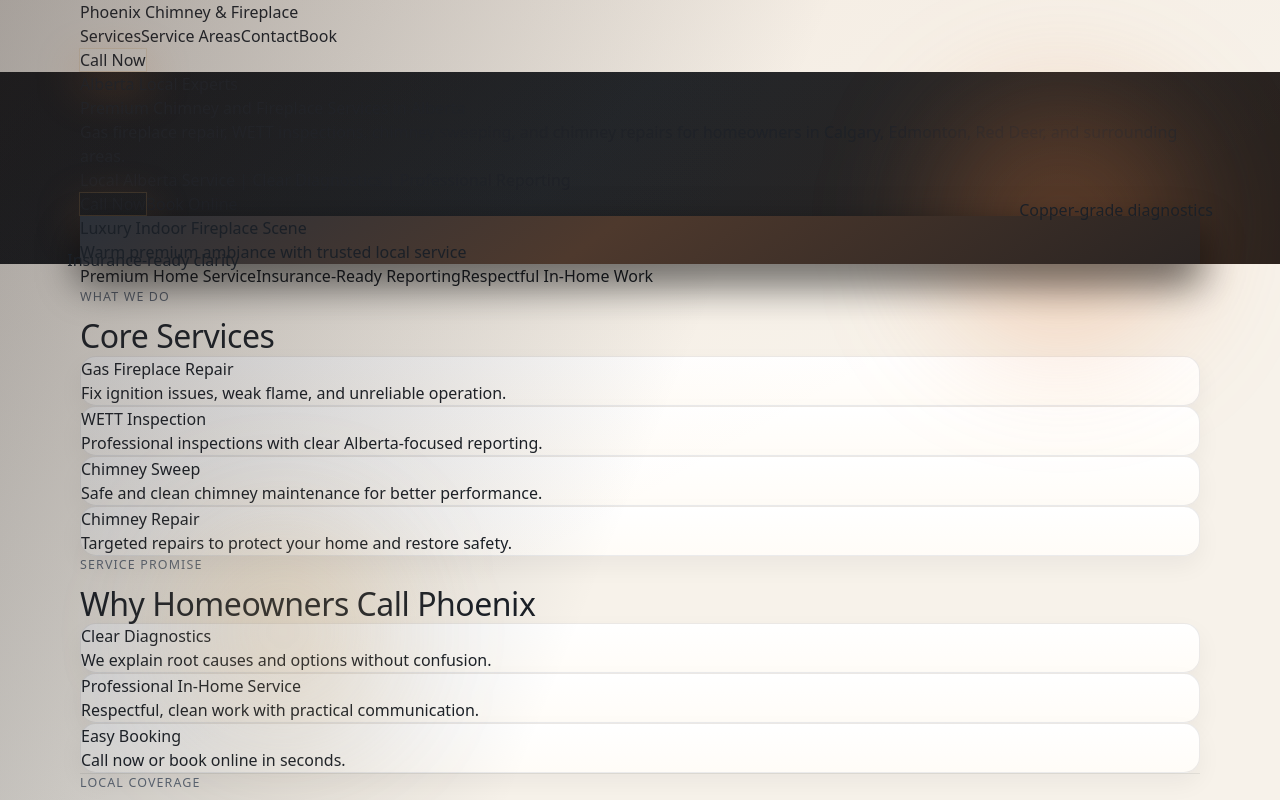
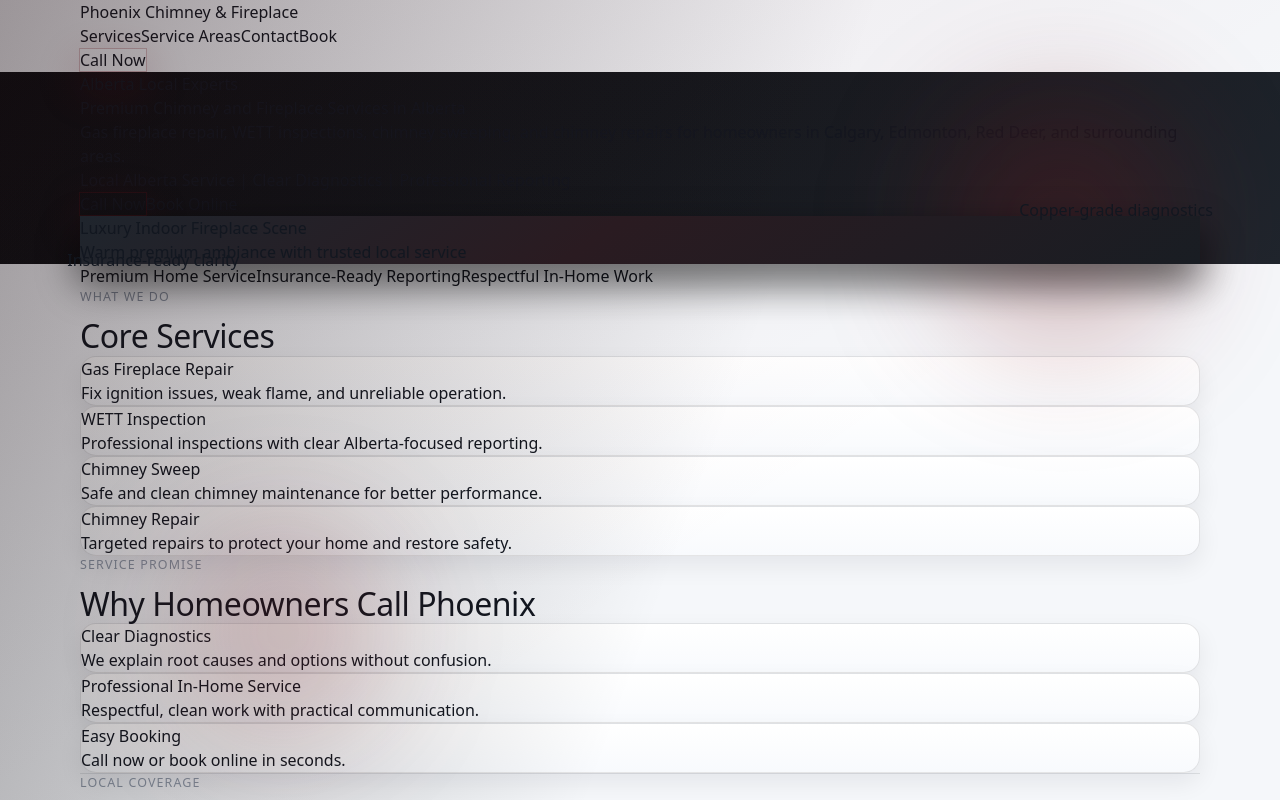
Before and after one commit to ezrihen0/Phoenix-Website, a Next.js app: page / in a window 1280 px wide. Shown: the top 800 px of the page. Built offline with nearby package versions, Linux system fonts and the light colour scheme.

Commit message:
refactor: apply luxury monochrome red palette

```diff
--- a/app/globals.css
+++ b/app/globals.css
@@ -3,75 +3,75 @@
 @tailwind utilities;
 
 :root {
-  --foundation-black: #101112;
-  --foundation-charcoal: #191c20;
-  --foundation-cream: #f7f2ea;
-  --foundation-copper: #be7040;
-  --foundation-flame: #ea8234;
-  --foundation-gold: #d6ab67;
-  --foundation-gray: #6f7581;
+  --foundation-black: #0b0d10;
+  --foundation-charcoal: #14181d;
+  --foundation-cream: #f5f7fa;
+  --foundation-copper: #7e1118;
+  --foundation-flame: #9a1821;
+  --foundation-gold: #c38c91;
+  --foundation-gray: #8c96a5;
   --foundation-white: #ffffff;
   --surface-page: var(--foundation-cream);
-  --surface-hero: linear-gradient(135deg, #121417 0%, #1f2429 45%, #2b221d 100%);
-  --surface-section: #fdfaf4;
+  --surface-hero: linear-gradient(135deg, #0b0d10 0%, #14181d 48%, #1f252d 100%);
+  --surface-section: #eef2f7;
   --surface-card: #ffffff;
-  --surface-inverse: #171a1f;
-  --surface-overlay-soft: rgba(255, 255, 255, 0.7);
+  --surface-inverse: #0f1318;
+  --surface-overlay-soft: rgba(255, 255, 255, 0.74);
   --surface-overlay-strong: rgba(255, 255, 255, 0.9);
   --surface-alpha-92: rgba(255, 255, 255, 0.92);
   --surface-alpha-86: rgba(255, 255, 255, 0.86);
   --surface-alpha-72: rgba(255, 255, 255, 0.72);
   --surface-alpha-08: rgba(255, 255, 255, 0.08);
   --surface-alpha-06: rgba(255, 255, 255, 0.06);
-  --surface-overlay-dark: rgba(7, 9, 12, 0.58);
-  --text-primary: #1b2027;
-  --text-secondary: #36404f;
-  --text-muted: #636d7b;
-  --text-inverse: #f8f2e9;
+  --surface-overlay-dark: rgba(8, 11, 15, 0.62);
+  --text-primary: #121720;
+  --text-secondary: #2d3643;
+  --text-muted: #8c96a5;
+  --text-inverse: #f3f6fb;
   --text-hover-inverse: #ffffff;
   --accent-primary: var(--foundation-copper);
-  --accent-glow: rgba(234, 130, 52, 0.34);
-  --accent-gold-faint: rgba(214, 171, 103, 0.12);
-  --accent-copper-soft: rgba(190, 112, 64, 0.14);
-  --accent-flame-soft: rgba(230, 129, 62, 0.26);
-  --accent-gold-soft: rgba(214, 171, 103, 0.2);
-  --border-soft: rgba(27, 32, 39, 0.12);
+  --accent-glow: rgba(126, 17, 24, 0.32);
+  --accent-gold-faint: rgba(126, 17, 24, 0.08);
+  --accent-copper-soft: rgba(126, 17, 24, 0.12);
+  --accent-flame-soft: rgba(126, 17, 24, 0.24);
+  --accent-gold-soft: rgba(126, 17, 24, 0.18);
+  --border-soft: rgba(18, 23, 32, 0.14);
   --border-contrast: rgba(255, 255, 255, 0.2);
-  --border-contrast-strong: rgba(255, 255, 255, 0.22);
+  --border-contrast-strong: rgba(255, 255, 255, 0.3);
   --border-glass: rgba(255, 255, 255, 0.16);
   --hero-title: var(--text-inverse);
-  --hero-subtitle: #d4d8df;
-  --hero-body-text: #dce2ec;
-  --hero-detail-text: #f3dfc5;
-  --hero-layer-a: linear-gradient(112deg, rgba(24, 29, 36, 0.82) 0%, rgba(24, 29, 36, 0) 52%);
-  --hero-layer-b: linear-gradient(150deg, rgba(190, 112, 64, 0.14) 0%, rgba(19, 23, 29, 0) 58%);
-  --hero-glass-bg: linear-gradient(135deg, rgba(255, 255, 255, 0.08), rgba(30, 33, 39, 0.28));
+  --hero-subtitle: #d4dcea;
+  --hero-body-text: #dce5f2;
+  --hero-detail-text: #f0cfd2;
+  --hero-layer-a: linear-gradient(110deg, rgba(9, 11, 14, 0.82) 0%, rgba(9, 11, 14, 0) 56%);
+  --hero-layer-b: linear-gradient(145deg, rgba(126, 17, 24, 0.16) 0%, rgba(13, 16, 21, 0) 62%);
+  --hero-glass-bg: linear-gradient(135deg, rgba(255, 255, 255, 0.08), rgba(18, 23, 32, 0.3));
   --hero-glass-inset-shadow: inset 0 0 0 1px rgba(255, 255, 255, 0.06);
-  --hero-main-card-bg: linear-gradient(145deg, #2b3038 0%, #4e392d 46%, #2a2422 100%);
+  --hero-main-card-bg: linear-gradient(145deg, #1f252d 0%, #2a1b21 46%, #191d23 100%);
   --hero-main-card-shadow: 0 18px 40px rgba(0, 0, 0, 0.4);
-  --hero-detail-border: rgba(239, 185, 122, 0.38);
-  --hero-detail-bg: linear-gradient(120deg, rgba(255, 197, 125, 0.14), rgba(54, 39, 30, 0.45));
-  --hero-micro-a-bg: rgba(7, 9, 12, 0.58);
-  --hero-micro-b-bg: rgba(190, 112, 64, 0.2);
-  --button-primary-bg: #d07a44;
-  --button-primary-text: #fefbf6;
+  --hero-detail-border: rgba(208, 170, 176, 0.36);
+  --hero-detail-bg: linear-gradient(120deg, rgba(154, 24, 33, 0.15), rgba(23, 19, 24, 0.45));
+  --hero-micro-a-bg: rgba(8, 11, 15, 0.62);
+  --hero-micro-b-bg: rgba(126, 17, 24, 0.2);
+  --button-primary-bg: #7e1118;
+  --button-primary-text: #ffffff;
   --button-secondary-bg: transparent;
-  --button-secondary-text: #f9efe1;
-  --button-secondary-border: rgba(255, 255, 255, 0.35);
+  --button-secondary-text: #f3f6fb;
+  --button-secondary-border: rgba(255, 255, 255, 0.34);
   --button-secondary-border-hover: rgba(255, 255, 255, 0.5);
   --card-bg: var(--surface-card);
-  --card-border: rgba(34, 39, 47, 0.09);
+  --card-border: rgba(18, 23, 32, 0.11);
   --mobile-sticky-cta-height: 72px;
-  --inner-page-title: #16212f;
-  --surface-card-soft: #fffcf7;
-  --shadow-soft: 0 12px 32px rgba(17, 22, 29, 0.06);
-  --shadow-card: 0 10px 24px rgba(18, 22, 30, 0.05);
-  --shadow-card-hover: 0 14px 28px rgba(18, 22, 30, 0.08);
+  --inner-page-title: #121720;
+  --surface-card-soft: #f8fafd;
+  --shadow-soft: 0 12px 32px rgba(12, 16, 24, 0.08);
+  --shadow-card: 0 10px 24px rgba(12, 16, 24, 0.07);
+  --shadow-card-hover: 0 14px 28px rgba(12, 16, 24, 0.11);
   --shadow-hero-glass: 0 18px 44px rgba(0, 0, 0, 0.34);
-  --ring-glow-soft: rgba(214, 171, 103, 0.2);
-  --section-divider: rgba(22, 28, 36, 0.08);
-  --header-surface: rgba(247, 242, 234, 0.95);
-  --service-hero-overlay: radial-gradient(circle at 18% 32%, rgba(214, 171, 103, 0.12), transparent 40%);
+  --ring-glow-soft: rgba(126, 17, 24, 0.22);
+  --section-divider: rgba(18, 23, 32, 0.1);
+  --header-surface: rgba(245, 247, 250, 0.94);
+  --service-hero-overlay: radial-gradient(circle at 18% 32%, rgba(126, 17, 24, 0.12), transparent 40%);
 }
 * { box-sizing: border-box; }
 html, body { padding: 0; margin: 0; }
--- a/components/home/Hero.tsx
+++ b/components/home/Hero.tsx
@@ -13,10 +13,10 @@
       <div className="hero-lux-glow hero-lux-glow-b" />
       <div className="container-shell relative grid items-center gap-10 md:grid-cols-[1.06fr_0.94fr]">
         <div className="relative z-10">
-          <p className="text-sm uppercase tracking-[0.22em] text-[var(--foundation-gold)]">Alberta Local Experts</p>
+          <p className="text-sm uppercase tracking-[0.22em] text-[var(--hero-detail-text)]">Alberta Local Experts</p>
           <h1 className="mt-4 max-w-[14ch] text-4xl font-semibold leading-[1.06] md:text-[3.45rem]">Premium Chimney and Fireplace Services in Alberta</h1>
           <p className="mt-5 max-w-[52ch] text-lg text-[var(--hero-body-text)]">Gas fireplace repair, WETT inspections, chimney sweeping, and chimney repairs for homeowners in Calgary, Edmonton, Red Deer, and surrounding areas.</p>
-          <p className="mt-4 text-sm text-[var(--foundation-gold)]">Local Alberta Service | Clear Diagnostics | Professional Reporting</p>
+          <p className="mt-4 text-sm text-[var(--hero-detail-text)]">Local Alberta Service | Clear Diagnostics | Professional Reporting</p>
           <div className="mt-8 flex flex-wrap gap-4">
             <Button href={siteConfig.phoneHref}>Call Now</Button>
             <Button href={siteConfig.booking.url} variant="secondary" external>Book Online</Button>
--- a/components/services/ServiceHero.tsx
+++ b/components/services/ServiceHero.tsx
@@ -9,7 +9,7 @@
     >
       <div className="absolute inset-0 bg-[var(--service-hero-overlay)]" />
       <div className="container-shell relative">
-        <p className="section-kicker text-[var(--foundation-gold)]">Alberta Local Experts</p>
+        <p className="section-kicker text-[var(--hero-detail-text)]">Alberta Local Experts</p>
         <h1 className="mt-2 text-4xl font-semibold tracking-tight md:text-5xl">{title}</h1>
         <p className="mt-4 max-w-3xl leading-7 text-[var(--hero-body-text)]">{description}</p>
         <div className="mt-6 flex flex-wrap gap-4">
```
